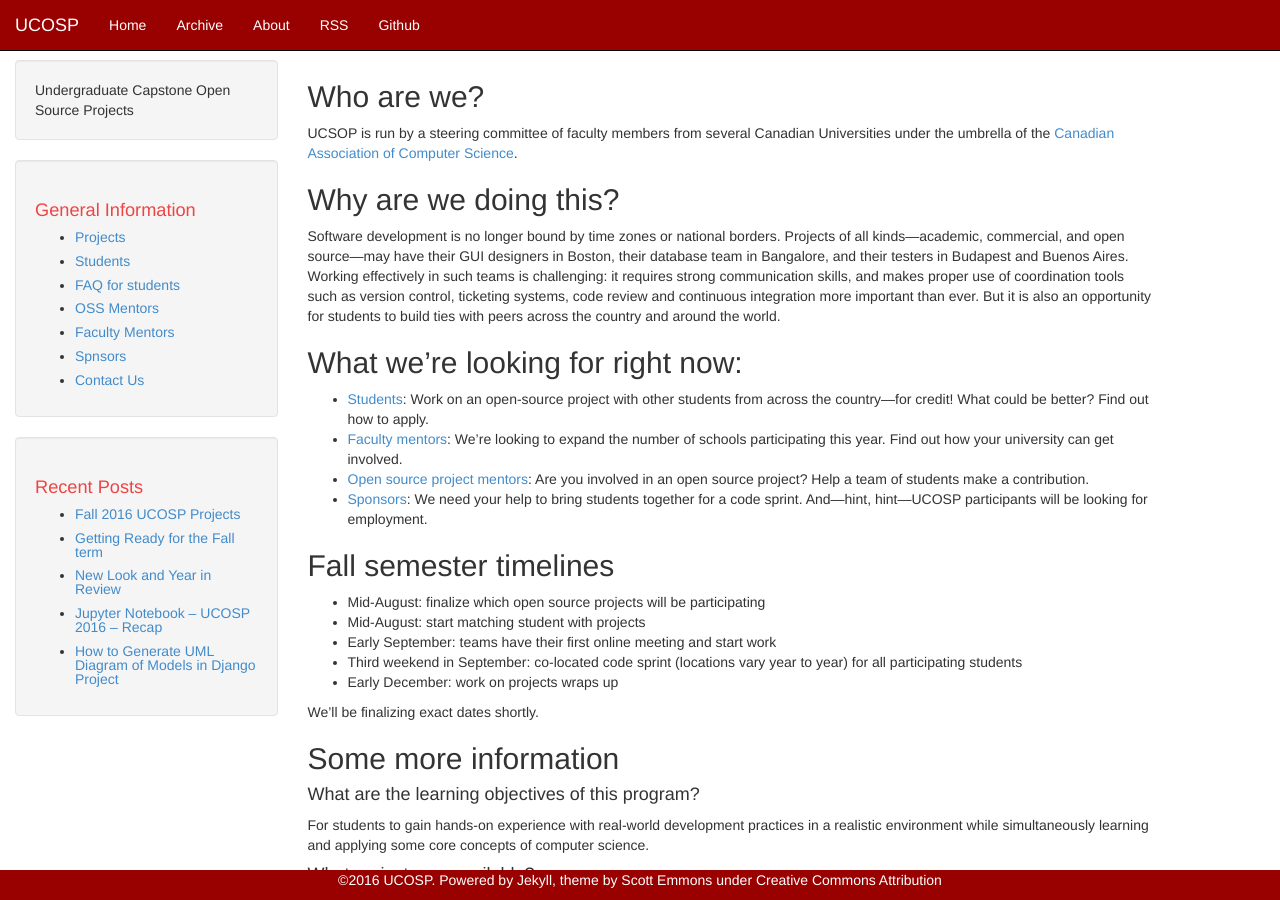
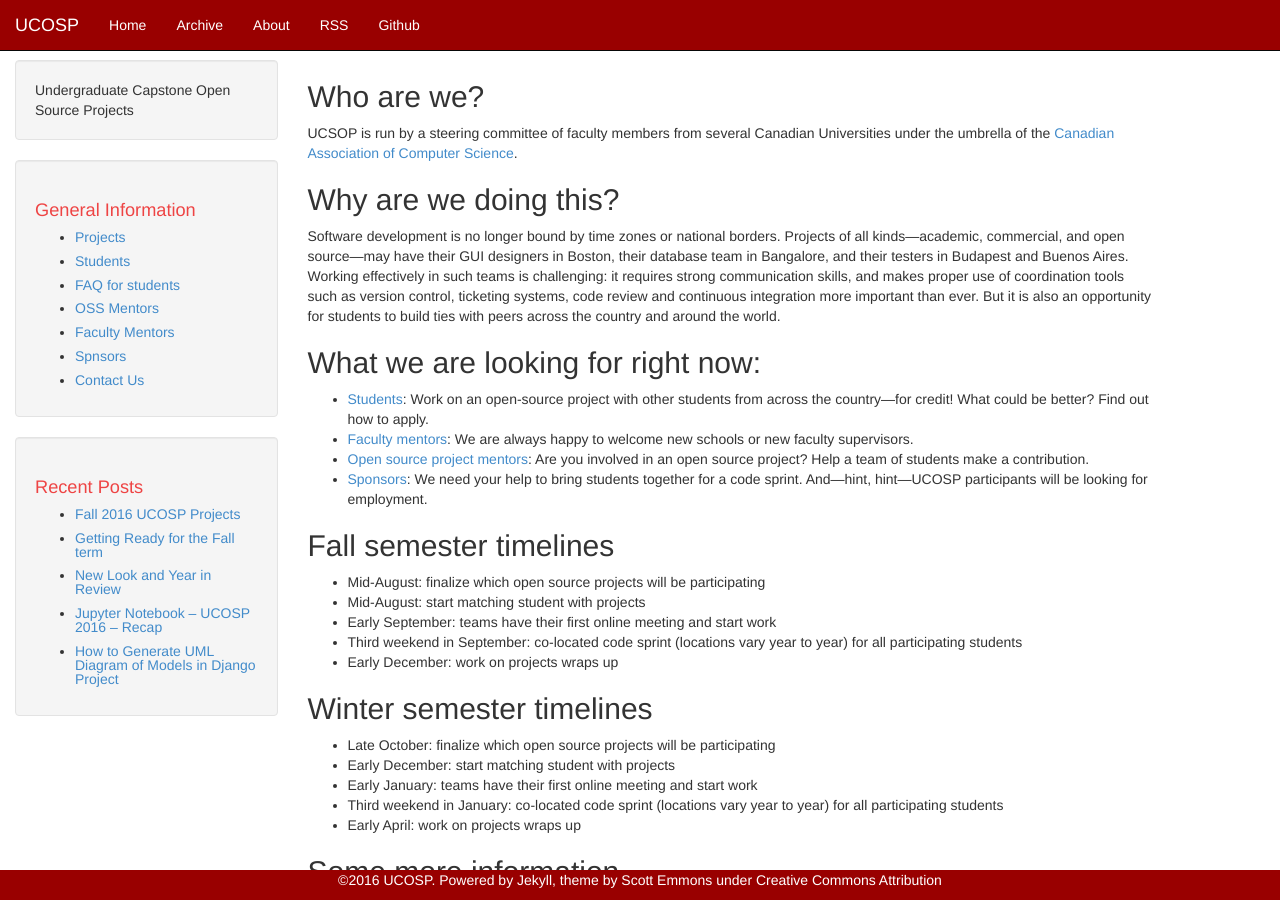
Before and after one commit to ucosp/ucosp.github.io, a Jekyll site: the page built from about.md, in a window 1280 px wide and 900 px high. Built offline with Jekyll 4.4.1, drawn with Linux system fonts in a browser that asks for light colours.

Commit message:
fixing some things

```diff
--- a/about.md
+++ b/about.md
@@ -9,12 +9,12 @@
 
 Software development is no longer bound by time zones or national borders. Projects of all kinds—academic, commercial, and open source—may have their GUI designers in Boston, their database team in Bangalore, and their testers in Budapest and Buenos Aires. Working effectively in such teams is challenging: it requires strong communication skills, and makes proper use of coordination tools such as version control, ticketing systems, code review and continuous integration more important than ever. But it is also an opportunity for students to build ties with peers across the country and around the world.
 
-## What we&#8217;re looking for right now:
+## What we are looking for right now:
 
-  * [Students](http://ucosp.ca/for-students/): Work on an open-source project with other students from across the country—for credit! What could be better? Find out how to apply.
-  * [Faculty mentors](http://ucosp.ca/for-faculty/): We&#8217;re looking to expand the number of schools participating this year. Find out how your university can get involved.
-  * [Open source project mentors](http://ucosp.ca/for-open-source/): Are you involved in an open source project? Help a team of students make a contribution.
-  * [Sponsors](http://ucosp.ca/for-sponsors/): We need your help to bring students together for a code sprint. And—hint, hint—UCOSP participants will be looking for employment.
+  * [Students](http://ucosp.ca/for-students.html): Work on an open-source project with other students from across the country—for credit! What could be better? Find out how to apply.
+  * [Faculty mentors](http://ucosp.ca/for-faculty.html): We are always happy to welcome new schools or new faculty supervisors.
+  * [Open source project mentors](http://ucosp.ca/for-open-source.html): Are you involved in an open source project? Help a team of students make a contribution.
+  * [Sponsors](http://ucosp.ca/for-sponsors.html): We need your help to bring students together for a code sprint. And—hint, hint—UCOSP participants will be looking for employment.
 
 ## Fall semester timelines
 
@@ -24,7 +24,14 @@
   * Third weekend in September: co-located code sprint (locations vary year to year) for all participating students
   * Early December: work on projects wraps up
 
-We&#8217;ll be finalizing exact dates shortly.
+## Winter semester timelines
+
+  * Late October: finalize which open source projects will be participating
+  * Early December: start matching student with projects
+  * Early January: teams have their first online meeting and start work
+  * Third weekend in January: co-located code sprint (locations vary year to year) for all participating students
+  * Early April: work on projects wraps up
+
 
 ## Some more information
 
```
Also changed, not shown: students.md (+2 -2 lines).
